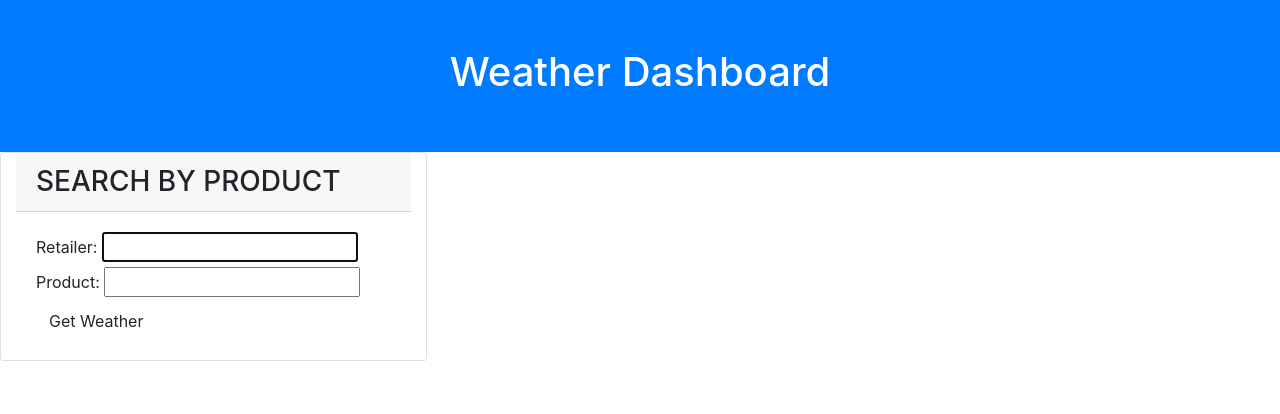
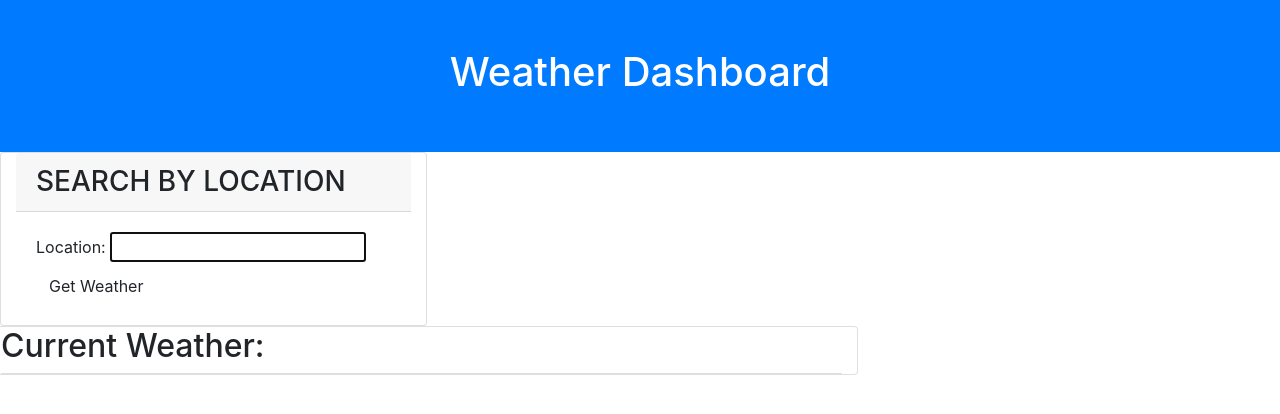
Before and after one commit to swagshall/myWeatherDash, a plain HTML site: page index.html in a window 1280 px wide. Drawn offline with nearby package versions, Linux system fonts and the light colour scheme.

Commit message:
Added card for current weather.

```diff
--- a/index.html
+++ b/index.html
@@ -14,18 +14,26 @@
     </header>
 
       <div class="card col-md-4">
-        <h3 class="card-header text-uppercase">Search By Product</h3>
-        <form id="product-form" class="card-body">
-          <label class="form-label" for="retailer">Retailer:</label>
-          <input name="retailer" id="retailer" type="text" autofocus="true" class="form-input" />
+        <h3 class="card-header text-uppercase">Search By Location</h3>
+        <form id="location-form" class="card-body">
+          <label class="form-label" for="location">Location:</label>
+          <input name="location" id="location" type="text" autofocus="true" class="form-input" />
+
           <br>
-          <label class="form-label" for="product">Product:</label>
-          <input name="product" id="product" type="text" autofocus="true" class="form-input" />
-          <br>
-          <button type="submit" class="btn">Get Weather</button>
+          <button type="submit" class="btn" id='getBtn'>Get Weather</button>
         </form>
       </div>
 
+
+      <main>
+        <div class="row">
+        <div class="card col-md-8">
+          <h2 class="subtitle">Current Weather: <span id="currWeather"></span></h2>
+          <div id="currWeathContainer" class="list-group"></div>
+        </div>
+      </div>
+      </main>
+      <script src="https://code.jquery.com/jquery-3.6.0.min.js" integrity="sha256-/xUj+3OJU5yExlq6GSYGSHk7tPXikynS7ogEvDej/m4=" crossorigin="anonymous"></script>
       <script src="script.js"></script>
 </body>
 </html>
```
